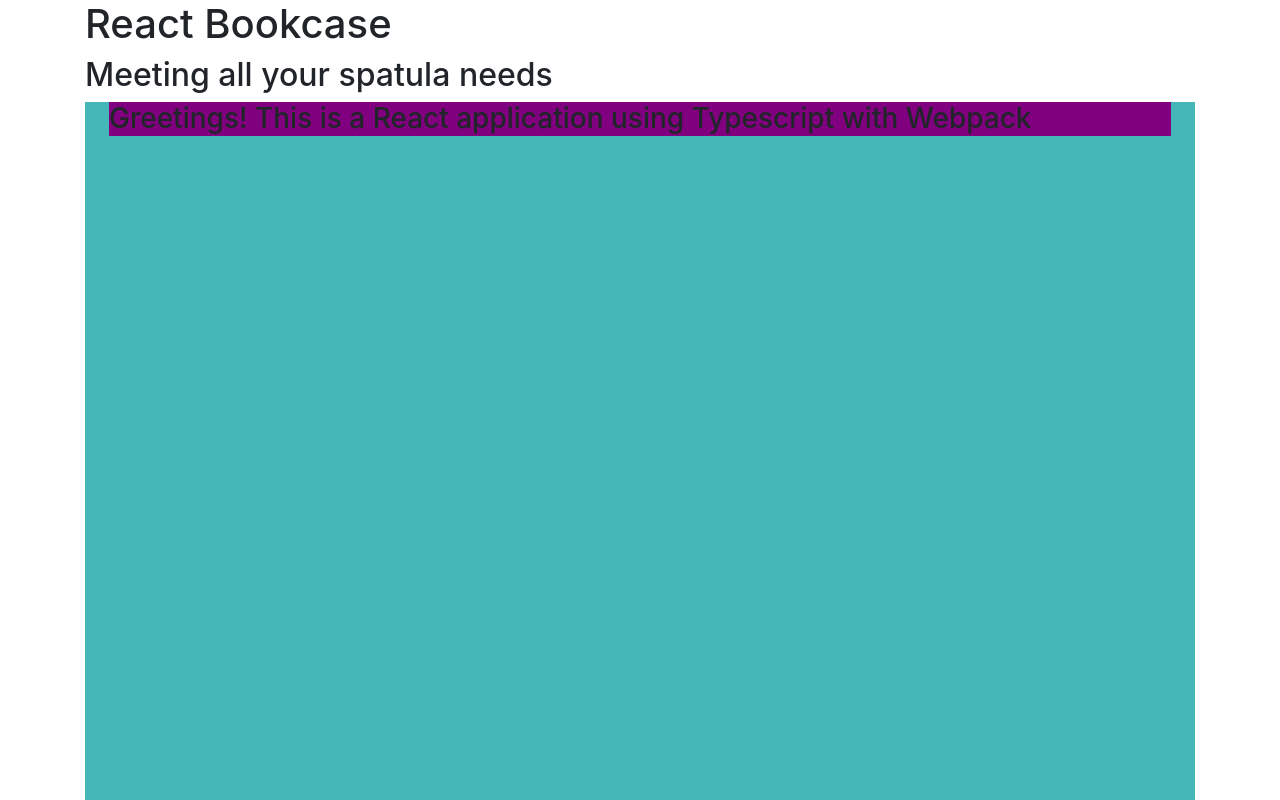
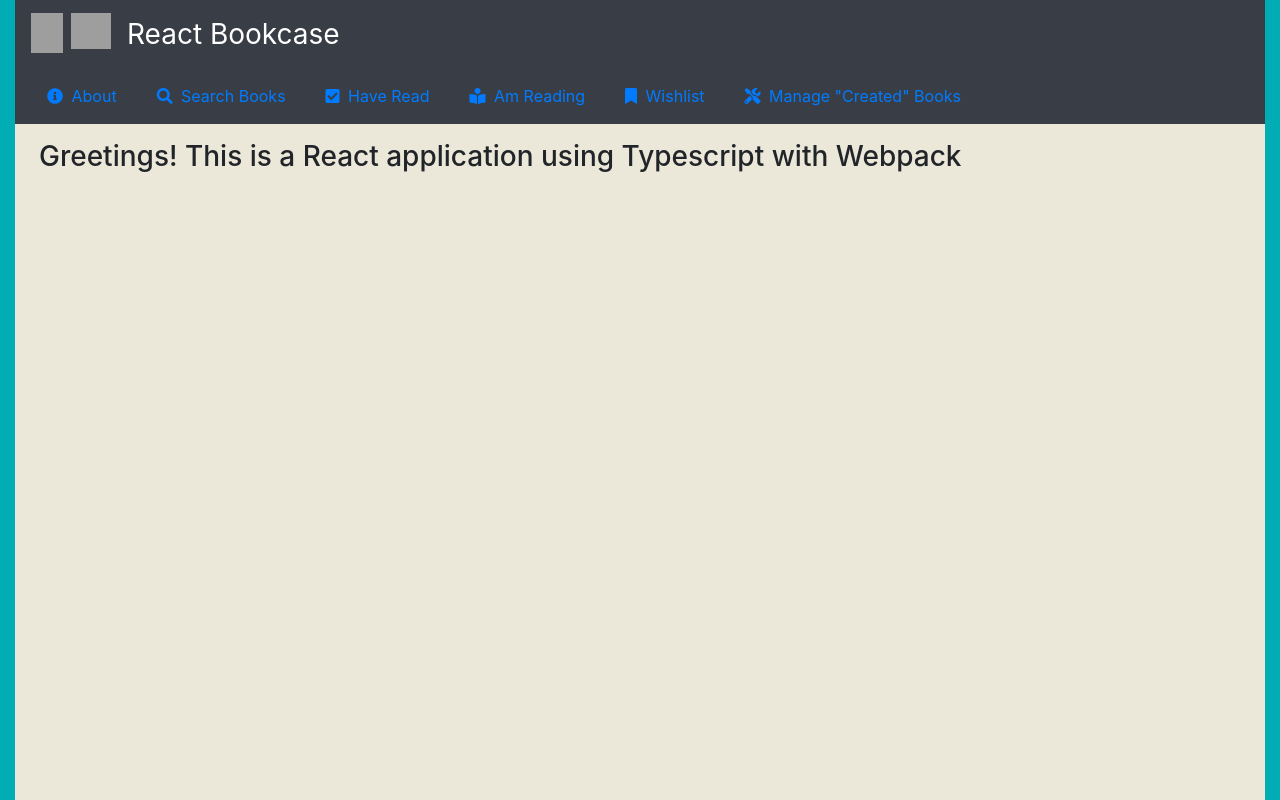
Before and after one commit to kwelsch7/react-bookcase, a React app: page / in a window 1280 px wide. Built offline with nearby package versions, Linux system fonts and the light colour scheme; grey boxes are pictures that could not be loaded.

Commit message:
Some header and general layout setup

```diff
--- a/server.js
+++ b/server.js
@@ -5,7 +5,7 @@
     webpackConfig = require('./webpack.config.js'),
     app = express(),
     port = process.env.PORT || 3000;
-app.listen(port, () => { console.log(`App is listening on port ${port}`) });
+app.listen(port, () => { console.log(`App is listening on http://localhost:${port}`) });
 app.get('/', (req, res) => {
    res.sendFile(path.resolve(__dirname, 'dist', 'index.html'));
 });
--- /dev/null
+++ b/src/components/Header.tsx
@@ -0,0 +1,49 @@
+import * as React from 'react';
+
+export const Header: React.SFC = () => (
+  <header>
+    <nav className="navbar navbar-dark">
+      <a className="navbar-brand" href="#">
+        <span className="logos d-inline-block mr-2">
+          <img src="../assets/bookcase-logo.svg" width="40" height="40" className="d-inline-block align-top pr-2" alt=""/>
+          <img src="../assets/react-logo.svg" width="48" height="36" className="d-inline-block align-top pr-2" alt=""/>
+        </span>
+        React Bookcase
+      </a>
+    </nav>
+    <nav className="navbar navbar-dark">
+      <ul className="nav">
+        <li className="nav-item">
+          <a className="nav-link active" href="#">
+            <i className="fas fa-info-circle pr-1"/> About
+          </a>
+        </li>
+        <li className="nav-item">
+          <a className="nav-link active" href="#">
+            <i className="fas fa-search pr-1"/> Search Books
+          </a>
+        </li>
+        <li className="nav-item">
+          <a className="nav-link active" href="#">
+            <i className="fas fa-check-square pr-1"/> Have Read
+          </a>
+        </li>
+        <li className="nav-item">
+          <a className="nav-link" href="#">
+            <i className="fas fa-book-reader pr-1"/> Am Reading
+          </a>
+        </li>
+        <li className="nav-item">
+          <a className="nav-link" href="#">
+            <i className="fas fa-bookmark pr-1"/> Wishlist
+          </a>
+        </li>
+        <li className="nav-item">
+          <a className="nav-link active" href="#">
+            <i className="fas fa-tools pr-1"/> Manage "Created" Books
+          </a>
+        </li>
+      </ul>
+    </nav>
+  </header>
+);
--- /dev/null
+++ b/src/components/index.ts
@@ -0,0 +1 @@
+export { Header } from './Header';
--- a/src/styles/app.scss
+++ b/src/styles/app.scss
@@ -1,3 +1,7 @@
 @import '~bootstrap/scss/bootstrap';
 @import 'components';
 @import 'views';
+
+.navbar-brand {
+    font-size: 1.75rem;
+}
--- a/src/styles/components.scss
+++ b/src/styles/components.scss
@@ -1,3 +1 @@
-.hello {
-    background-color: purple;
-}
+@import 'components/header';
--- /dev/null
+++ b/src/styles/components/header.scss
@@ -0,0 +1,30 @@
+@import 'variables';
+
+.navbar {
+    background-color: $secondary-dark;
+}
+
+.logos {
+    position: relative;
+
+    &::before {
+        // position: absolute;
+        // background-color: $secondary-background;
+        // clip-path: ellipse();
+        // content: '';
+    }
+}
+
+.nav .nav-item .nav-link {
+    border-radius: 4px;
+    transition: background-color 0.2s, color 0.2s;
+
+    &:hover {
+        background-color: rgba(#fff, 0.25);
+        color: #013;
+    }
+}
+
+.nav .nav-item:not(:last-child) .nav-link {
+    margin-right: 0.5rem;
+}
--- a/src/styles/variables.scss
+++ b/src/styles/variables.scss
@@ -1,4 +1,12 @@
-$content-background: #45b7b8;
-$secondary-background: #706381;
-$secondary-dark: #2c3848;
-$accent: #f7de1c;
+$content-background: #ece8d9;
+$secondary-background: #00adb5;
+$secondary-dark: #393e46;
+$accent: #f8b500;
+
+/*
+Other options:
+- f8b500, ece8d9, 00adb5, 393e46
+- d7f7f5, 75cac3, 2a6171, f3d516
+- 3e3838, ae7c7c, 6cbbb3, efe784
+- 7b3c3c, db5f29, f0f0e4, 68bde1
+*/
--- a/src/styles/views/main.scss
+++ b/src/styles/views/main.scss
@@ -1,6 +1,10 @@
 @import '../variables.scss';
 
-.container {
+#root {
+  background-color: $secondary-background;
+}
+
+.container-fluid {
   min-height: 100vh;
   display: flex;
   flex-direction: column;
--- a/src/views/Main.tsx
+++ b/src/views/Main.tsx
@@ -1,15 +1,13 @@
 import * as React from "react";
+import { Header } from "../components";
 import { Hello } from '../components/Hello';
 
 export class Main extends React.PureComponent {
   render() {
     return (
-      <div className="container">
-        <header>
-          <h1>React Bookcase</h1>
-          <h2>Meeting all your spatula needs</h2>
-        </header>
-        <div className="content">
+      <div className="container-fluid">
+        <Header/>
+        <div className="content pt-3">
           <Hello compiler="Typescript" framework="React" bundler="Webpack" />
         </div>
       </div>
```
Also changed, not shown: src/assets/bookcase-logo.svg (added), src/assets/react-logo.svg (added).
